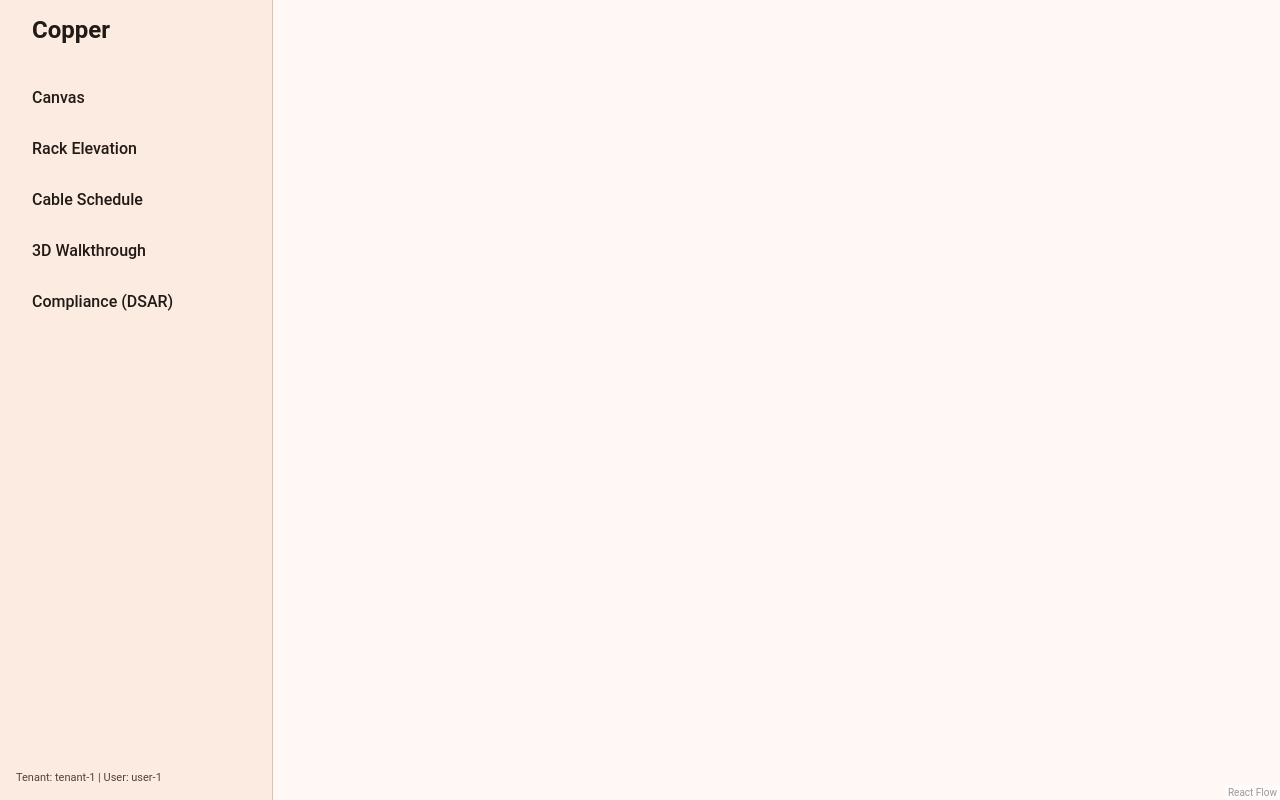
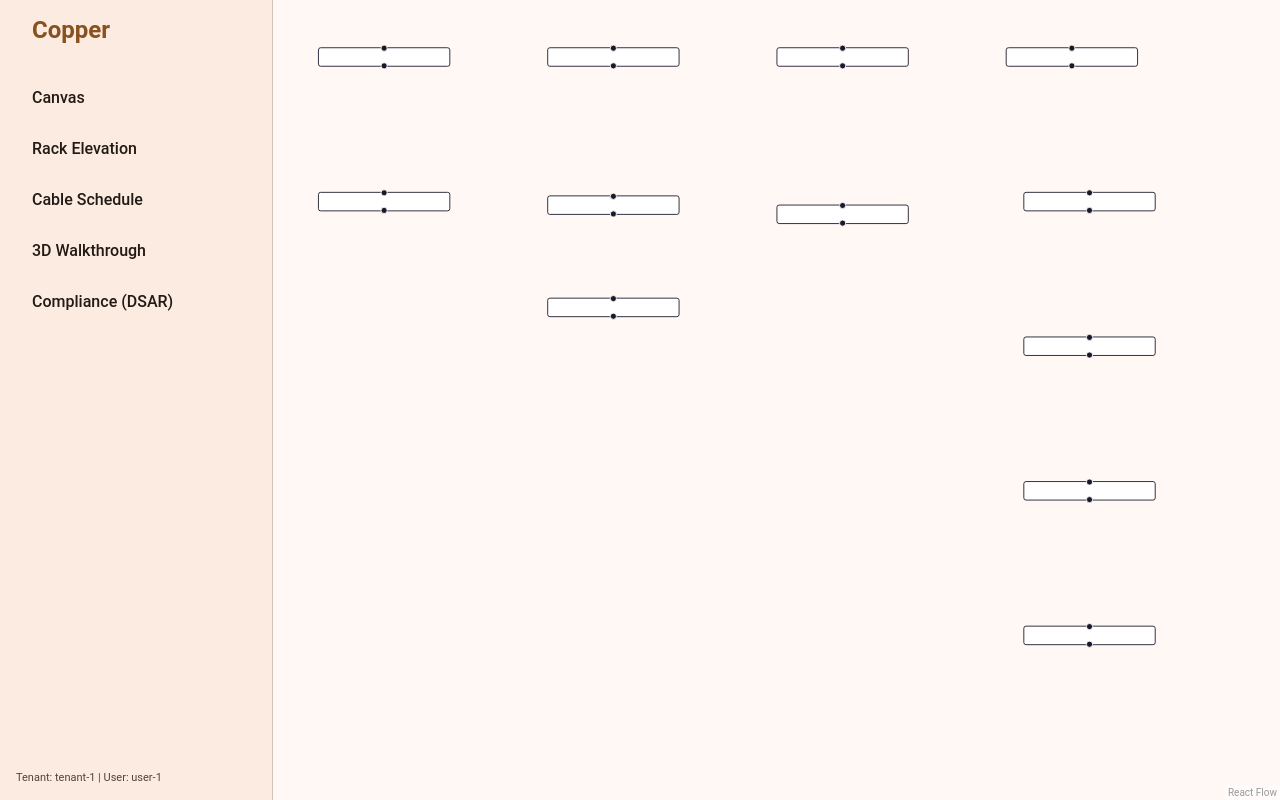
Before and after one commit to sindrehaugen/Copper, a React (Vite) app in the folder app/: page / in a window 1280 px wide. Built offline with nearby package versions, Linux system fonts and the light colour scheme.

Commit message:
feat(shell): auto-load fixture document and apply ELK layout to canvas

```diff
--- a/app/src/shell/index.tsx
+++ b/app/src/shell/index.tsx
@@ -1,4 +1,4 @@
-import { ReactNode, createContext, useContext } from 'react';
+import { ReactNode, createContext, useContext, useEffect, useState } from 'react';
 import { BrowserRouter, Routes, Route, Link } from 'react-router-dom';
 import { useTranslation } from 'react-i18next';
 import { useDocumentStore } from '../store/documentStore';
@@ -8,6 +8,12 @@ import { RackElevationView } from '../views/rack/RackElevationView';
 import { CableScheduleView } from '../views/cable-schedule/CableScheduleView';
 import { SceneView } from '../views/scene/SceneView';
 import { DsarSurface } from '../components/compliance/DsarSurface';
+
+import fixtureGymmen from '../../tests/fixtures/av-fasit/AV_U1A21.easyschematic.json';
+import { readEasySchematic } from '../exchange/easyschematic/read';
+import { toFlow } from '../projection/toFlow';
+import { applyElkLayout } from '../projection/layout';
+import type { Node, Edge } from '@xyflow/react';
 
 // Placeholder Context for Session/Tenancy
 interface SessionContextType {
@@ -19,13 +25,12 @@ const SessionContext = createContext<SessionContextType | null>(null);
 
 function Layout({ children }: { children: ReactNode }) {
   const { t } = useTranslation();
-  const { document, promoteDocument, isSaving } = useDocumentStore();
   const session = useContext(SessionContext);
 
   return (
     <div className="app-layout">
       <header>
-        <div style={{ padding: '0 1rem 2rem 1rem', fontSize: '1.5rem', fontWeight: 'bold' }}>Copper</div>
+        <div style={{ padding: '0 1rem 2rem 1rem', fontSize: '1.5rem', fontWeight: 'bold', color: 'var(--md-sys-color-primary)' }}>Copper</div>
         <nav>
           <ul>
             <li><Link to="/">Canvas</Link></li>
@@ -46,15 +51,43 @@ function Layout({ children }: { children: ReactNode }) {
   );
 }
 
+function ConnectedCanvasView() {
+  const document = useDocumentStore(state => state.document);
+  const [nodes, setNodes] = useState<Node[]>([]);
+  const [edges, setEdges] = useState<Edge[]>([]);
+
+  useEffect(() => {
+    if (!document) return;
+    const { nodes: rawNodes, edges: rawEdges } = toFlow(document);
+    applyElkLayout(rawNodes, rawEdges).then(layoutedNodes => {
+      setNodes(layoutedNodes);
+      setEdges(rawEdges);
+    });
+  }, [document]);
+
+  if (!document) return <div style={{padding: '2rem'}}>Loading document...</div>;
+  return <CanvasView nodes={nodes} edges={edges} enableWiring={true} />;
+}
+
 export function AppShell() {
   const placeholderSession = { tenantId: 'tenant-1', userId: 'user-1' };
+  const loadDocument = useDocumentStore(state => state.loadDocument);
+  const document = useDocumentStore(state => state.document);
+
+  useEffect(() => {
+    if (!document) {
+      // Mock loading a document on boot
+      const { document: parsedDoc } = readEasySchematic(fixtureGymmen as any);
+      loadDocument(parsedDoc);
+    }
+  }, [document, loadDocument]);
 
   return (
     <SessionContext.Provider value={placeholderSession}>
       <BrowserRouter>
         <Layout>
           <Routes>
-            <Route path="/" element={<CanvasView />} />
+            <Route path="/" element={<ConnectedCanvasView />} />
             <Route path="/rack" element={<RackElevationView />} />
             <Route path="/schedule" element={<CableScheduleView />} />
             <Route path="/3d" element={<SceneView />} />
```
